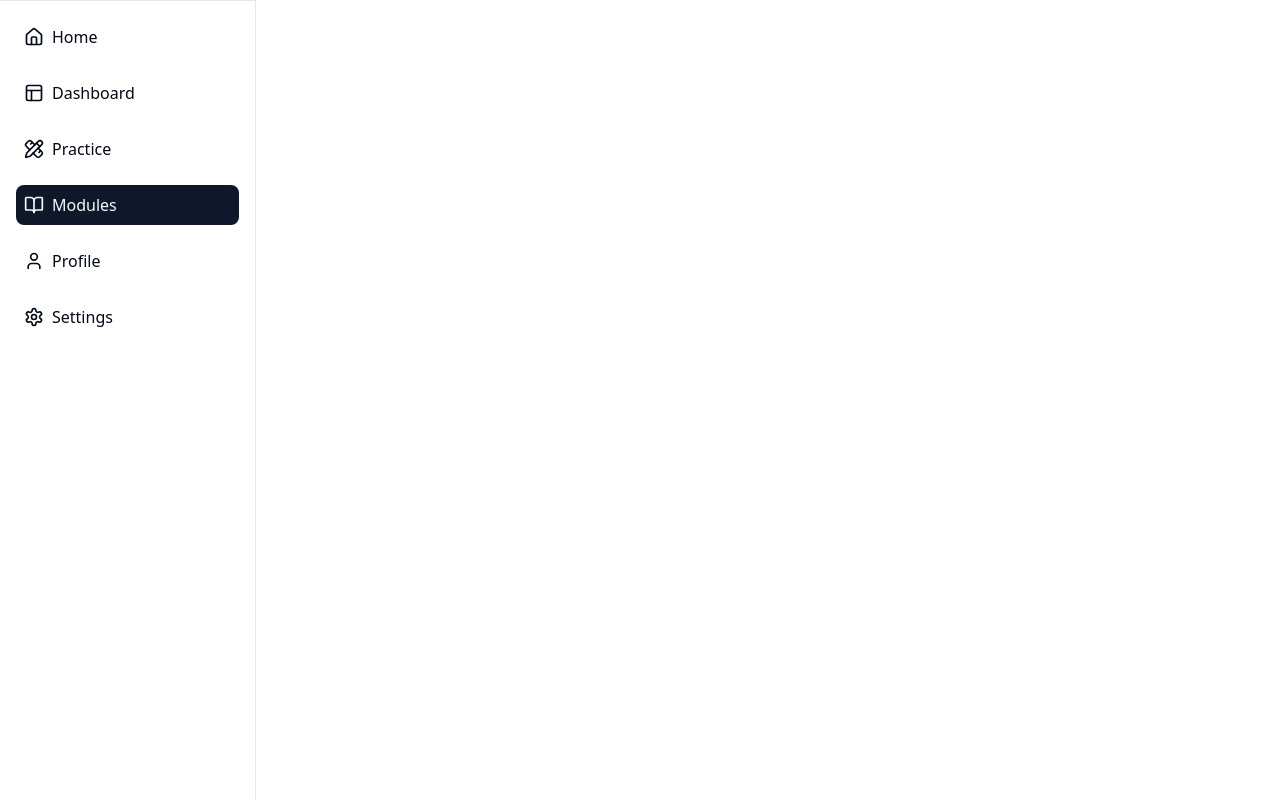
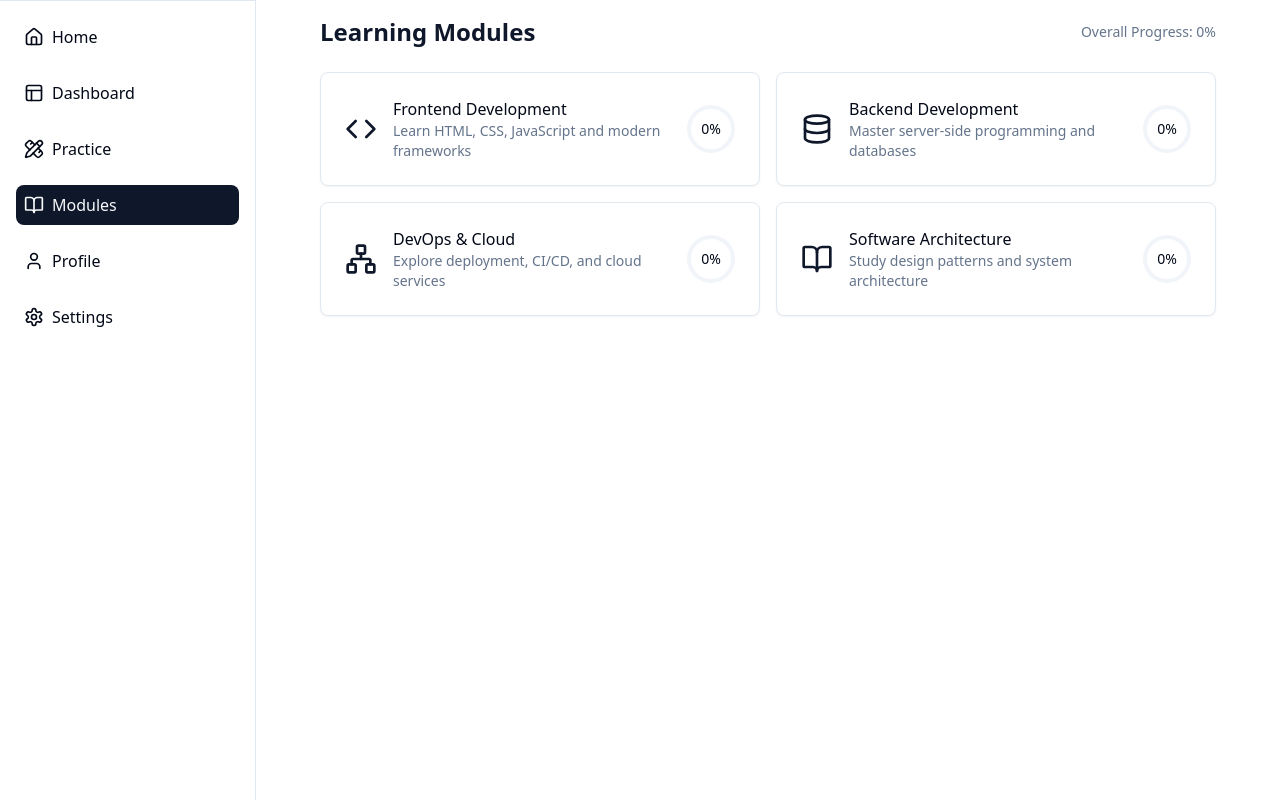
Before and after one commit to eniolaobat/crownwell-knowledge-hub, a React (Vite) app: page /modules in a window 1280 px wide. Built offline with nearby package versions, Linux system fonts and the light colour scheme.

Commit message:
Fix HTTP client error
Resolved an issue causing a 404 error when attempting to call a specific URL. The error message indicated a failure to connect to the provided endpoint.
[skip gpt_engineer]

```diff
--- a/src/App.tsx
+++ b/src/App.tsx
@@ -9,6 +9,7 @@ import Quiz from "./pages/Quiz";
 import Dashboard from "./pages/Dashboard";
 import Profile from "./pages/Profile";
 import Settings from "./pages/Settings";
+import Modules from "./pages/Modules";
 
 const queryClient = new QueryClient();
 
@@ -25,6 +26,7 @@ const App = () => (
               <Route path="/" element={<Index />} />
               <Route path="/dashboard" element={<Dashboard />} />
               <Route path="/quiz" element={<Quiz />} />
+              <Route path="/modules" element={<Modules />} />
               <Route path="/profile" element={<Profile />} />
               <Route path="/settings" element={<Settings />} />
             </Routes>
--- /dev/null
+++ b/src/pages/Modules.tsx
@@ -0,0 +1,65 @@
+import { Card } from "@/components/ui/card";
+import { BookOpen, Code, Database, Network } from "lucide-react";
+
+export default function Modules() {
+  const modules = [
+    {
+      title: "Frontend Development",
+      icon: Code,
+      description: "Learn HTML, CSS, JavaScript and modern frameworks",
+      progress: 0
+    },
+    {
+      title: "Backend Development",
+      icon: Database,
+      description: "Master server-side programming and databases",
+      progress: 0
+    },
+    {
+      title: "DevOps & Cloud",
+      icon: Network,
+      description: "Explore deployment, CI/CD, and cloud services",
+      progress: 0
+    },
+    {
+      title: "Software Architecture",
+      icon: BookOpen,
+      description: "Study design patterns and system architecture",
+      progress: 0
+    }
+  ];
+
+  return (
+    <div className="min-h-screen bg-background p-4">
+      <div className="max-w-4xl mx-auto space-y-6">
+        <div className="flex items-center justify-between mb-6">
+          <h2 className="text-2xl font-bold text-primary">Learning Modules</h2>
+          <div className="text-sm text-muted-foreground">
+            Overall Progress: 0%
+          </div>
+        </div>
+        <div className="grid grid-cols-1 md:grid-cols-2 gap-4">
+          {modules.map((module, index) => (
+            <Card
+              key={index}
+              className="p-6 hover:bg-accent/5 transition-colors cursor-pointer"
+            >
+              <div className="flex items-center gap-4">
+                <module.icon className="h-8 w-8 text-primary" />
+                <div className="flex-1">
+                  <h3 className="font-medium">{module.title}</h3>
+                  <p className="text-sm text-muted-foreground">
+                    {module.description}
+                  </p>
+                </div>
+                <div className="w-12 h-12 rounded-full border-4 border-muted flex items-center justify-center">
+                  <span className="text-sm font-medium">{module.progress}%</span>
+                </div>
+              </div>
+            </Card>
+          ))}
+        </div>
+      </div>
+    </div>
+  );
+}
```
